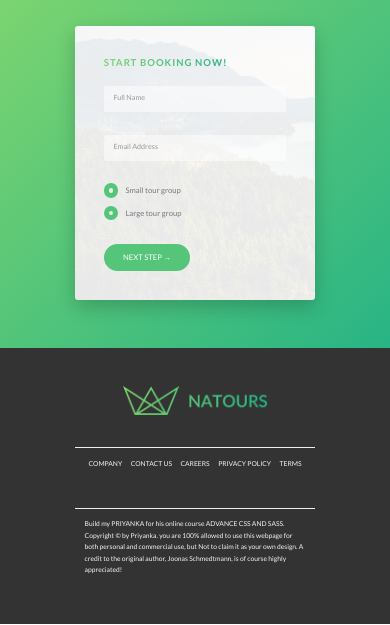
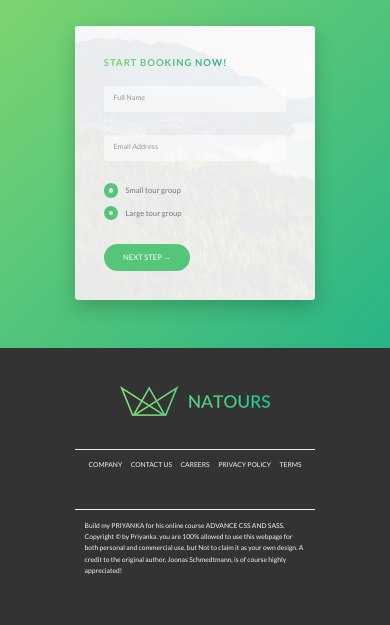
Before and after one commit to priyanka0494/Natours, a website: page index.html in a window 390 px wide. Shown: the part 3845-4470 px from the top of the page. Drawn offline with Linux system fonts and the light colour scheme.

Commit message:
Responsive Images in HTML - Art Direction and Density Switching

```diff
--- a/index.html
+++ b/index.html
@@ -321,7 +321,11 @@
         </main>
         <footer class="footer">
             <div class="footer__logo-box">
-                <img src="img/logo-green-small-2x.png" alt="Full Logo" class="footer__logo">
+                <picture class="footer__logo">
+                    <source srcset="img/logo-green-small-1x.png 1x, img/logo-green-small-2x.png 2x"
+                            media="(max-width: 37.5em)">
+                    <img srcset="img/logo-green-1x 1x, img/logo-green-2x.png 2x" alt="Full Logo" >
+                </picture>
             </div>
             <div class="row">
                 <div class="col-1-of-2">
```
